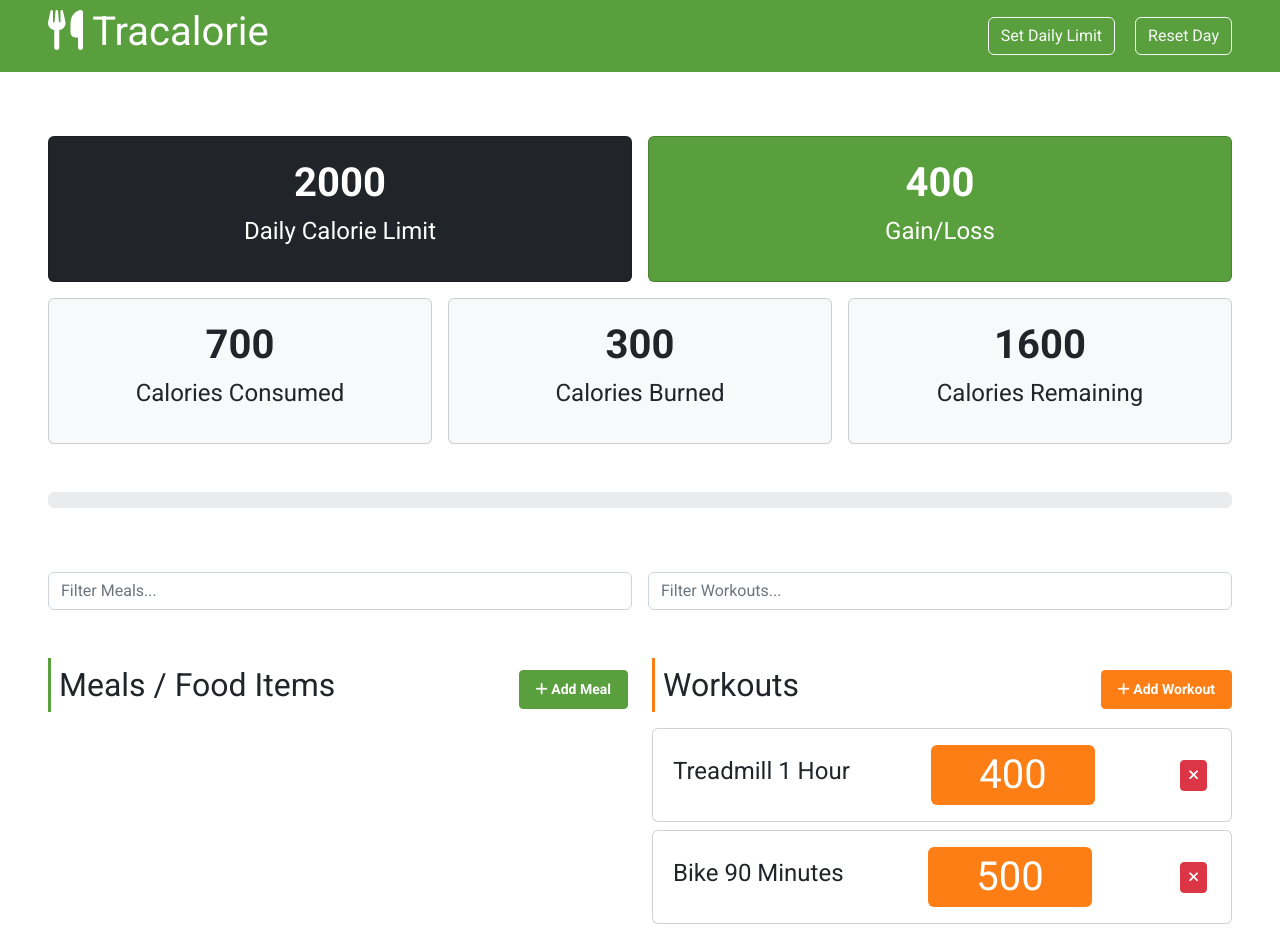
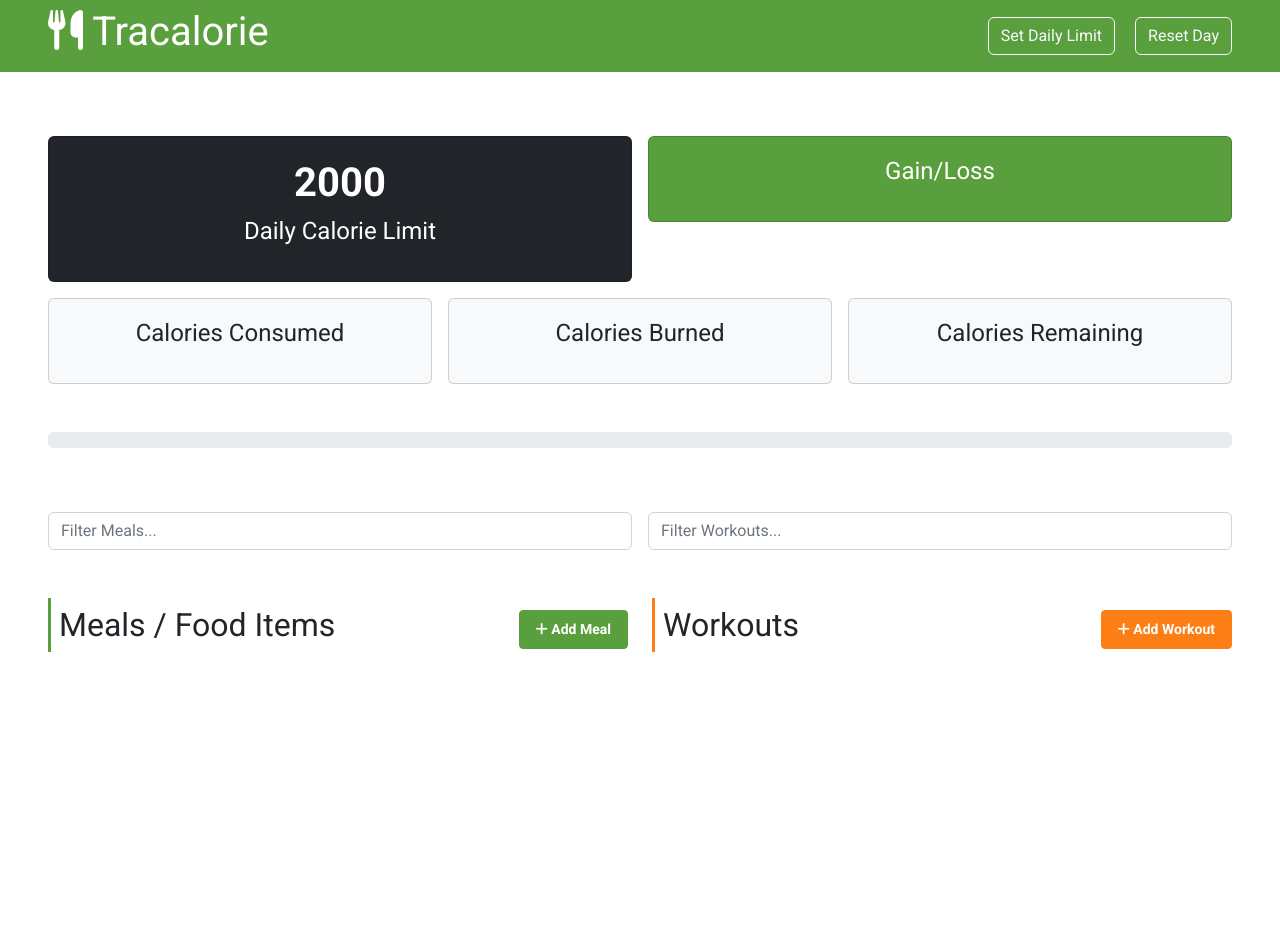
Before and after one commit to odinsubject09/traccalorie, a plain HTML site: page theme_only/index.html in a window 1280 px wide. After the commit the page ends 800 px from the top, so only its background shows below. Drawn offline with Linux system fonts and the light colour scheme.

Commit message:
display,remove,filter,reset added

```diff
--- a/theme_only/index.html
+++ b/theme_only/index.html
@@ -49,7 +49,7 @@
          <div class="col-md-6">
           <div class="card text-center bg-primary text-white">
             <div class="card-body">
-              <div id="calories-total" class="fs-1 fw-bold">400</div>
+              <div id="calories-total" class="fs-1 fw-bold"></div>
               <p class="fs-4">Gain/Loss</p>
             </div>
           </div>
@@ -59,7 +59,7 @@
         <div class="col-md-4">
           <div class="card bg-light">
             <div class="card-body">
-              <div id="calories-consumed" class="fs-1 fw-bold">700</div>
+              <div id="calories-consumed" class="fs-1 fw-bold"></div>
               <p class="fs-4">Calories Consumed</p>
             </div>
           </div>
@@ -67,7 +67,7 @@
         <div class="col-md-4">
           <div class="card bg-light">
             <div class="card-body">
-              <div id="calories-burned" class="fs-1 fw-bold">300</div>
+              <div id="calories-burned" class="fs-1 fw-bold"></div>
               <p class="fs-4">Calories Burned</p>
             </div>
           </div>
@@ -75,7 +75,7 @@
         <div class="col-md-4">
           <div class="card bg-light">
             <div class="card-body">
-              <div id="calories-remaining" class="fs-1 fw-bold">1600</div>
+              <div id="calories-remaining" class="fs-1 fw-bold"></div>
               <p class="fs-4">Calories Remaining</p>
             </div>
           </div>
@@ -215,37 +215,7 @@
 
           <div id="workout-items">
             <!-- Item 1 -->
-            <div class="card my-2">
-              <div class="card-body">
-                <div class="d-flex align-items-center justify-content-between">
-                  <h4 class="mx-1">Treadmill 1 Hour</h4>
-                  <div
-                    class="fs-1 bg-secondary text-white text-center rounded-2 px-2 px-sm-5"
-                  >
-                    400
-                  </div>
-                  <button class="delete btn btn-danger btn-sm mx-2">
-                    <i class="fa-solid fa-xmark"></i>
-                  </button>
-                </div>
-              </div>
-            </div>
             <!-- Item 2 -->
-            <div class="card my-2">
-              <div class="card-body">
-                <div class="d-flex align-items-center justify-content-between">
-                  <h4 class="mx-1">Bike 90 Minutes</h4>
-                  <div
-                    class="fs-1 lg bg-secondary text-white text-center rounded-2 px-2 px-sm-5"
-                  >
-                    500
-                  </div>
-                  <button class="delete btn btn-danger btn-sm mx-2">
-                    <i class="fa-solid fa-xmark"></i>
-                  </button>
-                </div>
-              </div>
-            </div>
           </div>
         </div>
       </div>
```
Also changed, not shown: js/app.js (+18 -0 lines).
